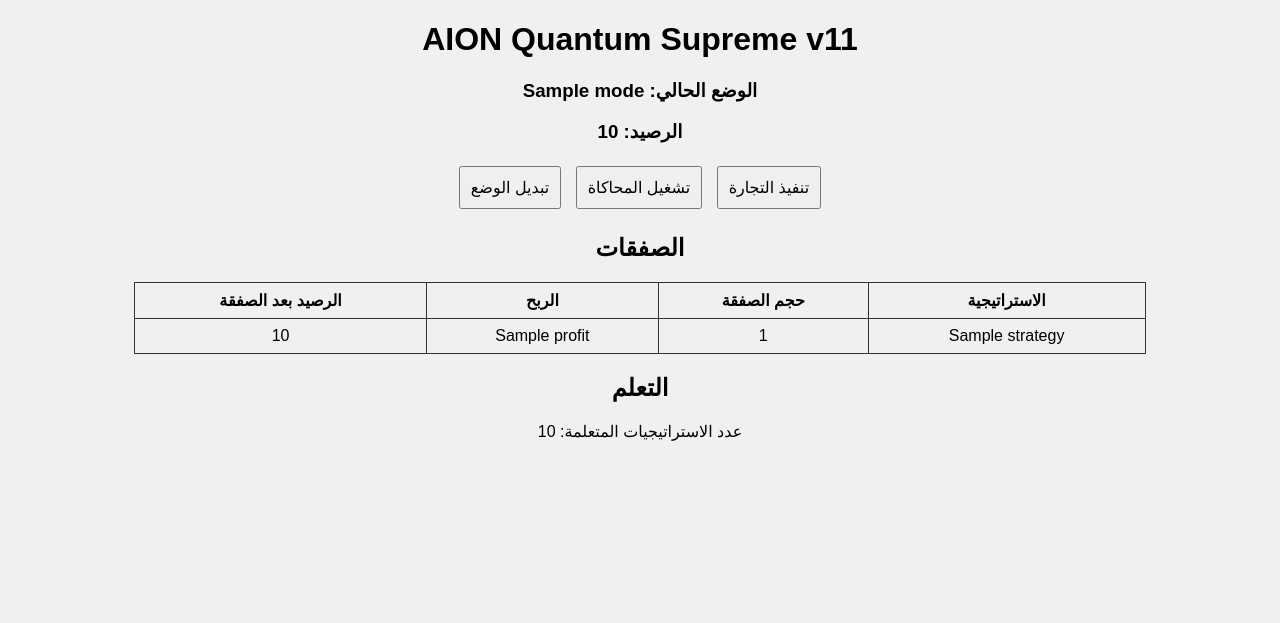
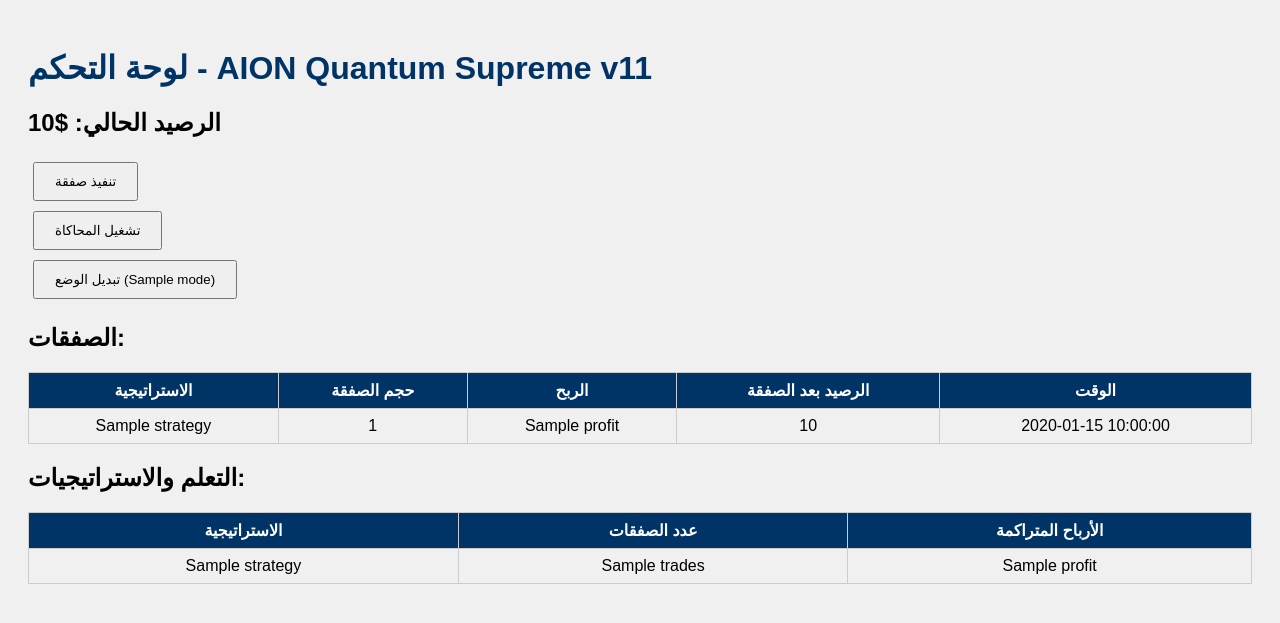
Before and after one commit to Andleep/Topandleep, a Flask app: template templates/interface/templates/dashboard.html in a window 1280 px wide. Shown: the top 623 px of the page. Run offline with Flask 2, Linux system fonts and the light colour scheme; the template is opened without the code that fills it: most values are stand-ins (such as "Sample title", 1, 10 or a date in 2020).

Commit message:
Enhance dashboard layout and functionality

```diff
--- a/templates/interface/templates/dashboard.html
+++ b/templates/interface/templates/dashboard.html
@@ -3,35 +3,63 @@
 <head>
     <meta charset="UTF-8">
     <title>AION Quantum Supreme v11</title>
-    <link rel="stylesheet" href="/static/styles.css">
+    <style>
+        body { font-family: Arial, sans-serif; background: #f0f0f0; padding: 20px; }
+        h1 { color: #003366; }
+        table { width: 100%; border-collapse: collapse; margin-top: 20px; }
+        th, td { border: 1px solid #ccc; padding: 8px; text-align: center; }
+        th { background-color: #003366; color: #fff; }
+        button { padding: 10px 20px; margin: 5px; }
+    </style>
 </head>
 <body>
-    <h1>AION Quantum Supreme v11</h1>
-    <h3>الوضع الحالي: {{ mode }}</h3>
-    <h3>الرصيد: {{ balance }}</h3>
-    <button onclick="location.href='/execute_trade'">تنفيذ التجارة</button>
-    <button onclick="location.href='/run_simulation'">تشغيل المحاكاة</button>
-    <button onclick="location.href='/toggle_mode'">تبديل الوضع</button>
+    <h1>لوحة التحكم - AION Quantum Supreme v11</h1>
+    <h2>الرصيد الحالي: ${{ data.balance }}</h2>
 
-    <h2>الصفقات</h2>
-    <table border="1">
+    <form method="POST" action="/execute_trade">
+        <button type="submit">تنفيذ صفقة</button>
+    </form>
+    <form method="POST" action="/run_simulation">
+        <button type="submit">تشغيل المحاكاة</button>
+    </form>
+    <form method="POST" action="/toggle_mode">
+        <button type="submit">تبديل الوضع ({{ data.mode if data.mode else 'PAPER' }})</button>
+    </form>
+
+    <h2>الصفقات:</h2>
+    <table>
         <tr>
             <th>الاستراتيجية</th>
             <th>حجم الصفقة</th>
             <th>الربح</th>
             <th>الرصيد بعد الصفقة</th>
+            <th>الوقت</th>
         </tr>
-        {% for t in trades %}
+        {% for trade in data.trades %}
         <tr>
-            <td>{{ t.strategy }}</td>
-            <td>{{ t.position_size }}</td>
-            <td>{{ t.profit }}</td>
-            <td>{{ t.balance }}</td>
+            <td>{{ trade.strategy }}</td>
+            <td>{{ trade.position_size }}</td>
+            <td>{{ trade.profit }}</td>
+            <td>{{ trade.balance }}</td>
+            <td>{{ trade.timestamp }}</td>
         </tr>
         {% endfor %}
     </table>
 
-    <h2>التعلم</h2>
-    <p>عدد الاستراتيجيات المتعلمة: {{ learning_progress }}</p>
+    <h2>التعلم والاستراتيجيات:</h2>
+    <table>
+        <tr>
+            <th>الاستراتيجية</th>
+            <th>عدد الصفقات</th>
+            <th>الأرباح المتراكمة</th>
+        </tr>
+        {% for strategy, info in data.learning.items() %}
+        <tr>
+            <td>{{ strategy }}</td>
+            <td>{{ info.trades }}</td>
+            <td>{{ info.profit }}</td>
+        </tr>
+        {% endfor %}
+    </table>
 </body>
 </html>
```
